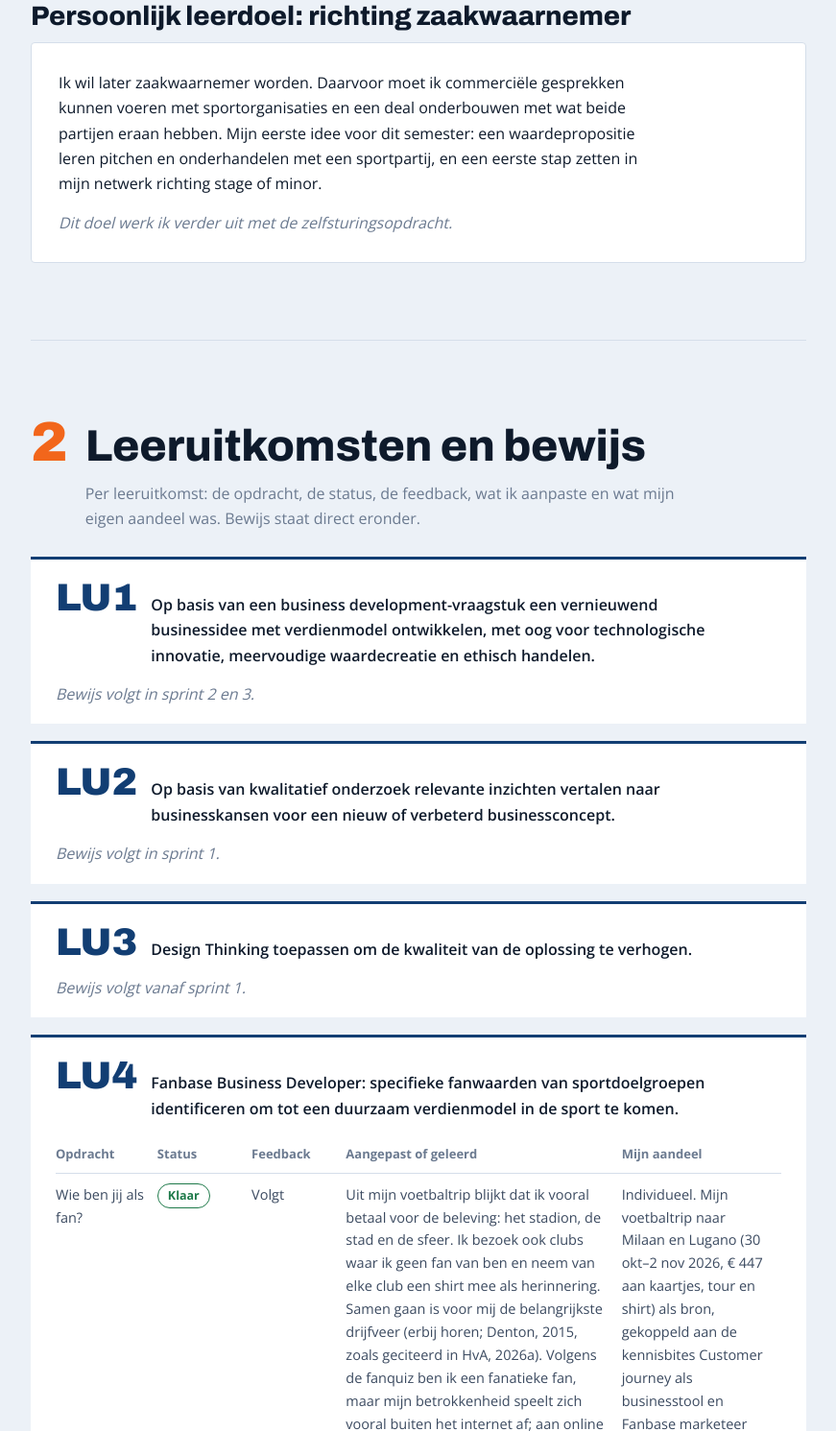
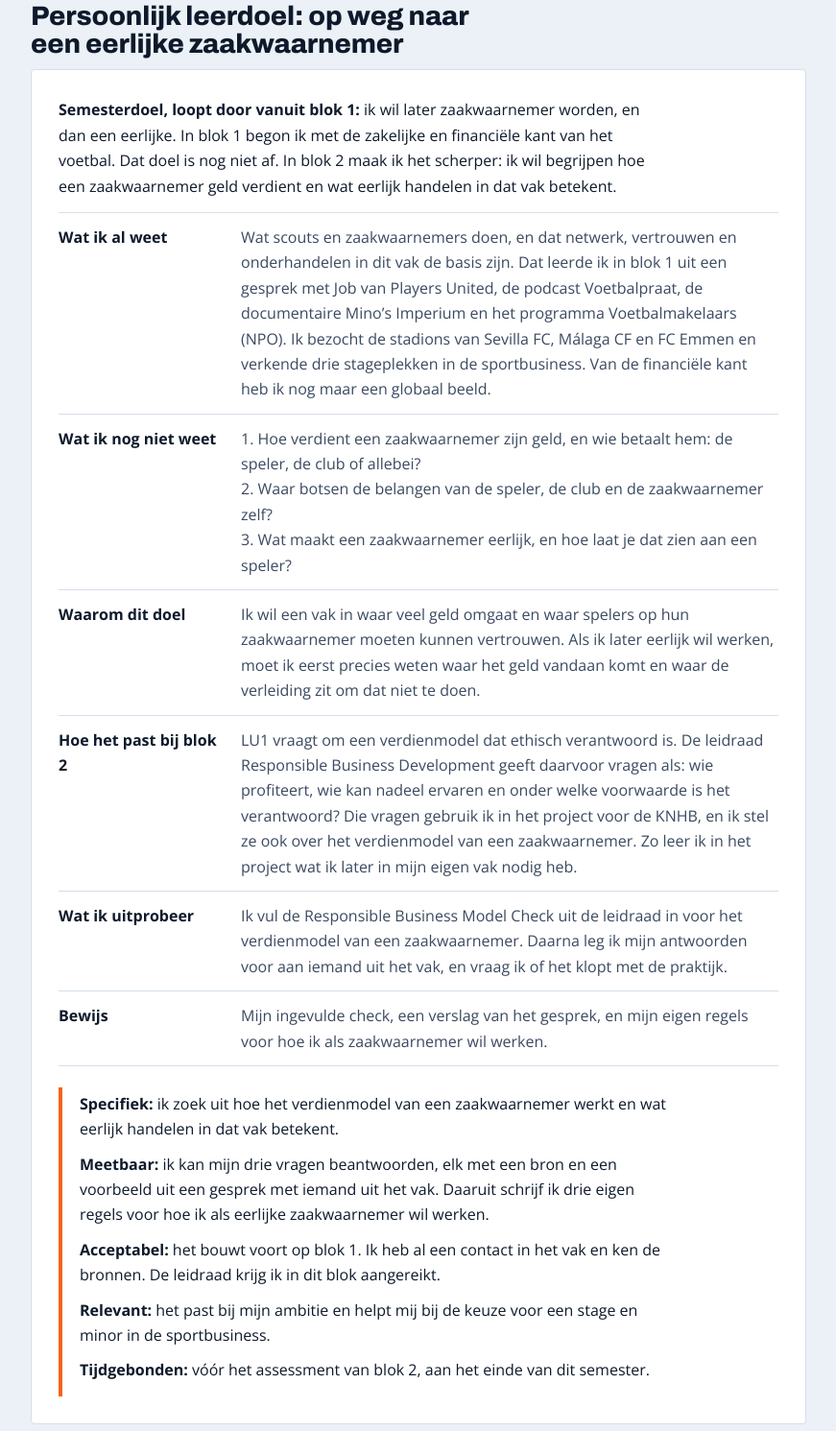
Before and after one commit to wassim023/portfolio-fotos, a plain HTML site: page blok2/index.html in a window 1280 px wide. Shown: the part 3311-4802 px from the top of the page at 96% size, without its empty margins (204-1075 px from the left). Drawn offline with nearby package versions, Linux system fonts and the light colour scheme.

Commit message:
Blok 2: persoonlijk leerdoel als SMART semesterdoel (eerlijke zaakwaarnemer), verwijzingen weg
Co-Authored-By: Claude Opus 5.5 <noreply@anthropic.com>
Claude-Session: https://claude.ai/code/session_017KfwNKu11x2BgRhevt19bL

```diff
--- a/blok2/index.html
+++ b/blok2/index.html
@@ -272,7 +272,7 @@ footer a{color:var(--line)}
         <dt>Wat ik straks anders doe</dt><dd>Een uitspraak over mezelf koppel ik aan een echte gebeurtenis. Een keuze voor school koppel ik aan een bron of kennisbite. Ik schrijf in de ik-vorm over mijn eigen aandeel.</dd>
         <dt>Kennis en methode</dt><dd>Voor school gebruik ik het argumentatiemodel van Toulmin (2003): een bewering heeft een onderbouwing en bewijs nodig. Voor persoonlijke voorbeelden gebruik ik de STARR-methode uit blok 1: situatie, taak, actie, resultaat en reflectie.</dd>
         <dt>Wat ik uitprobeer</dt><dd>Bij elke touchpoint check ik mijn tekst op losse beweringen. In teamoverleg vraag ik een teamgenoot mij te onderbreken met "waarom?" als ik iets zeg zonder onderbouwing.</dd>
-        <dt>Bewijs</dt><dd>Eerste en verbeterde versie van een tekst naast elkaar, feedback van docent en teamgenoten.<br><strong>Eerste bewijs, 11 november:</strong> mijn verslag van de touchpoint, dat ik drie keer heb herschreven. Per verbetering staat wat er eerst stond, wat het werd en wat ik heb geleerd. <a href="#b2">Zie bewijsstuk B2.</a></dd>
+        <dt>Bewijs</dt><dd>Eerste en verbeterde versie van een tekst naast elkaar, feedback van docent en teamgenoten.<br><strong>Eerste bewijs, 11 november:</strong> mijn verslag van de touchpoint, dat ik drie keer heb herschreven. Per verbetering staat wat er eerst stond, wat het werd en wat ik heb geleerd.</dd>
       </dl>
       <div class="smart">
         <p><strong>Wanneer heb ik het gehaald?</strong> Als de feedback op mijn tussentijdse portfolio en in het assessment niet meer vraagt om ontbrekende onderbouwing, terwijl dat in blok 1 vier keer zo was. En als ik in het assessment elke waarom-vraag kan beantwoorden met een voorbeeld of een bron.</p>
@@ -280,10 +280,24 @@ footer a{color:var(--line)}
       </div>
     </div>
 
-    <h3>Persoonlijk leerdoel: richting zaakwaarnemer</h3>
+    <h3>Persoonlijk leerdoel: op weg naar een eerlijke zaakwaarnemer</h3>
     <div class="sheet">
-      <p>Ik wil later zaakwaarnemer worden. Daarvoor moet ik commerciële gesprekken kunnen voeren met sportorganisaties en een deal onderbouwen met wat beide partijen eraan hebben. Mijn eerste idee voor dit semester: een waardepropositie leren pitchen en onderhandelen met een sportpartij, en een eerste stap zetten in mijn netwerk richting stage of minor.</p>
-      <p class="todo" style="margin:0">Dit doel werk ik verder uit met de zelfsturingsopdracht.</p>
+      <p><strong>Semesterdoel, loopt door vanuit blok 1:</strong> ik wil later zaakwaarnemer worden, en dan een eerlijke. In blok 1 begon ik met de zakelijke en financi&euml;le kant van het voetbal. Dat doel is nog niet af. In blok 2 maak ik het scherper: ik wil begrijpen hoe een zaakwaarnemer geld verdient en wat eerlijk handelen in dat vak betekent.</p>
+      <dl class="kv">
+        <dt>Wat ik al weet</dt><dd>Wat scouts en zaakwaarnemers doen, en dat netwerk, vertrouwen en onderhandelen in dit vak de basis zijn. Dat leerde ik in blok 1 uit een gesprek met Job van Players United, de podcast Voetbalpraat, de documentaire Mino&rsquo;s Imperium en het programma Voetbalmakelaars (NPO). Ik bezocht de stadions van Sevilla FC, M&aacute;laga CF en FC Emmen en verkende drie stageplekken in de sportbusiness. Van de financi&euml;le kant heb ik nog maar een globaal beeld.</dd>
+        <dt>Wat ik nog niet weet</dt><dd>1. Hoe verdient een zaakwaarnemer zijn geld, en wie betaalt hem: de speler, de club of allebei?<br>2. Waar botsen de belangen van de speler, de club en de zaakwaarnemer zelf?<br>3. Wat maakt een zaakwaarnemer eerlijk, en hoe laat je dat zien aan een speler?</dd>
+        <dt>Waarom dit doel</dt><dd>Ik wil een vak in waar veel geld omgaat en waar spelers op hun zaakwaarnemer moeten kunnen vertrouwen. Als ik later eerlijk wil werken, moet ik eerst precies weten waar het geld vandaan komt en waar de verleiding zit om dat niet te doen.</dd>
+        <dt>Hoe het past bij blok 2</dt><dd>LU1 vraagt om een verdienmodel dat ethisch verantwoord is. De leidraad Responsible Business Development geeft daarvoor vragen als: wie profiteert, wie kan nadeel ervaren en onder welke voorwaarde is het verantwoord? Die vragen gebruik ik in het project voor de KNHB, en ik stel ze ook over het verdienmodel van een zaakwaarnemer. Zo leer ik in het project wat ik later in mijn eigen vak nodig heb.</dd>
+        <dt>Wat ik uitprobeer</dt><dd>Ik vul de Responsible Business Model Check uit de leidraad in voor het verdienmodel van een zaakwaarnemer. Daarna leg ik mijn antwoorden voor aan iemand uit het vak, en vraag ik of het klopt met de praktijk.</dd>
+        <dt>Bewijs</dt><dd>Mijn ingevulde check, een verslag van het gesprek, en mijn eigen regels voor hoe ik als zaakwaarnemer wil werken.</dd>
+      </dl>
+      <div class="smart">
+        <p><strong>Specifiek:</strong> ik zoek uit hoe het verdienmodel van een zaakwaarnemer werkt en wat eerlijk handelen in dat vak betekent.</p>
+        <p><strong>Meetbaar:</strong> ik kan mijn drie vragen beantwoorden, elk met een bron en een voorbeeld uit een gesprek met iemand uit het vak. Daaruit schrijf ik drie eigen regels voor hoe ik als eerlijke zaakwaarnemer wil werken.</p>
+        <p><strong>Acceptabel:</strong> het bouwt voort op blok 1. Ik heb al een contact in het vak en ken de bronnen. De leidraad krijg ik in dit blok aangereikt.</p>
+        <p><strong>Relevant:</strong> het past bij mijn ambitie en helpt mij bij de keuze voor een stage en minor in de sportbusiness.</p>
+        <p><strong>Tijdgebonden:</strong> v&oacute;&oacute;r het assessment van blok 2, aan het einde van dit semester.</p>
+      </div>
     </div>
   </section>
 
@@ -333,8 +347,8 @@ footer a{color:var(--line)}
     <div class="sec-h"><span class="n">3</span><h2>CE-skills in de praktijk</h2><p>Per skill kort waar ik het liet zien, gekoppeld aan een opdracht en bewijs.</p></div>
     <div class="skills">
       <div class="skill"><h4>Creativiteit</h4><p>Faninzichten gebruiken als inspiratie voor vernieuwing.</p><p class="todo" style="margin-top:6px">Volgt bij de brainstorm in sprint 2.</p></div>
-      <div class="skill"><h4>Samenwerken</h4><p>Op de eerste lesdag nam ik de klassenapp over en voegde ik de nieuwe studenten toe. Een teamgenoot zat nog in Zuid-Afrika; ik mailde hem om zijn nummer, zodat hij vanaf dag 1 in onze groepsapp kan meelezen. <a href="#b1">Zie bewijsstuk B1.</a></p></div>
-      <div class="skill focus"><h4>Communicatie</h4><p>Zie mijn leerdoel hierboven.</p></div>
+      <div class="skill"><h4>Samenwerken</h4><p>Op de eerste lesdag nam ik de klassenapp over en voegde ik de nieuwe studenten toe. Een teamgenoot zat nog in Zuid-Afrika; ik mailde hem om zijn nummer, zodat hij vanaf dag 1 in onze groepsapp kon. Hij reageerde en zit nu in de groep. Anders dan in blok 1 pak ik niet alles zelf op: Bodi neemt ook initiatief, en ik richt me op wat bij mij past, structuur aanbrengen in de groep.</p></div>
+      <div class="skill focus"><h4>Communicatie</h4><p>Mijn CE-skilldoel. Bij de touchpoint heb ik mijn verslag van 16 naar 8 pagina&rsquo;s gebracht en elke uitspraak gekoppeld aan mijn eigen trip of een kennisbite met bron.</p></div>
       <div class="skill"><h4>Zelfsturing</h4><p>Bij de touchpoint Wie ben jij als fan onderzocht ik eerst mijn eigen fangedrag, als start van de inlevingsfase van Design Thinking. Daardoor kan ik in de interviews straks beter zien waarin jongeren van 16 tot 24 jaar anders zijn dan ik.</p></div>
     </div>
   </section>
```
